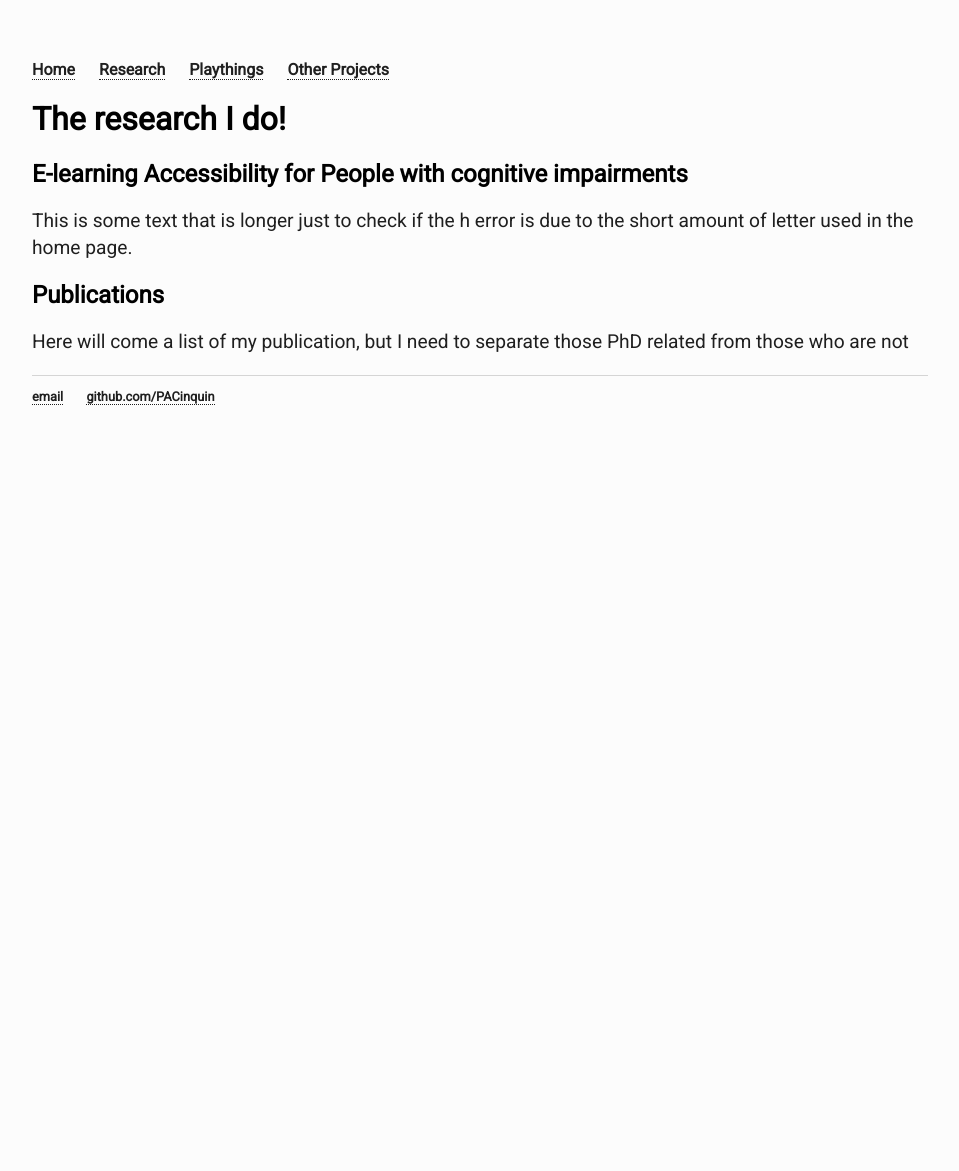
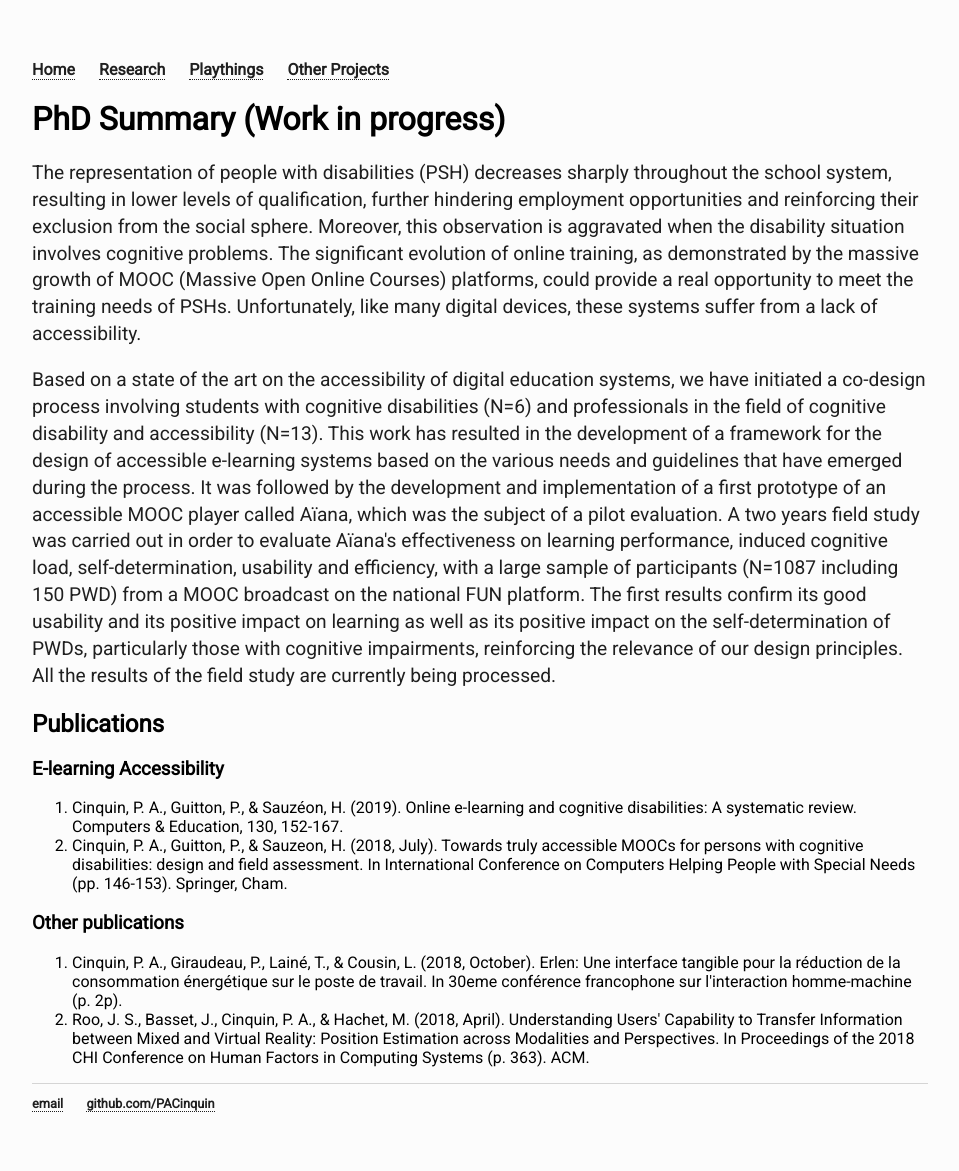
Before and after one commit to PACinquin/pacinquin.github.io, a Jekyll site: the page built from research.html, in a window 1280 px wide. Shown: the whole page, without its empty margins (160-1119 px from the left). Built offline with Jekyll 4.4.1, drawn with Linux system fonts in a browser that asks for light colours; before the commit the page ends 900 px from its top, so only the background shows below that.

Commit message:
update research page

```diff
--- a/research.html
+++ b/research.html
@@ -3,9 +3,19 @@
 title: PAC website - Research
 ---
 <div class="blurb">
-	<h1>The research I do!</h1>
-	<h2>E-learning Accessibility for People with cognitive impairments</h2>
-	<p>This is some text that is longer just to check if the h error is due to the short amount of letter used in the home page.</p>
+	<h1>PhD Summary (Work in progress)</h1>
+	<p>The representation of people with disabilities (PSH) decreases sharply throughout the school system, resulting in lower levels of qualification, further hindering employment opportunities and reinforcing their exclusion from the social sphere. Moreover, this observation is aggravated when the disability situation involves cognitive problems. The significant evolution of online training, as demonstrated by the massive growth of MOOC (Massive Open Online Courses) platforms, could provide a real opportunity to meet the training needs of PSHs. Unfortunately, like many digital devices, these systems suffer from a lack of accessibility.</p>
+
+	<p>Based on a state of the art on the accessibility of digital education systems, we have initiated a co-design process involving students with cognitive disabilities (N=6) and professionals in the field of cognitive disability and accessibility (N=13). This work has resulted in the development of a framework for the design of accessible e-learning systems based on the various needs and guidelines that have emerged during the process. It was followed by the development and implementation of a first prototype of an accessible MOOC player called Aïana, which was the subject of a pilot evaluation. A two years field study was carried out in order to evaluate Aïana's effectiveness on learning performance, induced cognitive load, self-determination, usability and efficiency, with a large sample of participants (N=1087 including 150 PWD) from a MOOC broadcast on the national FUN platform. The first results confirm its good usability and its positive impact on learning as well as its positive impact on the self-determination of PWDs, particularly those with cognitive impairments, reinforcing the relevance of our design principles. All the results of the field study are currently being processed.</p>
 	<h2>Publications</h2>
-	<p>Here will come a list of my publication, but I need to separate those PhD related from those who are not</p>
+	<h3>E-learning Accessibility</h3>
+	<ol type="1">
+  	<li>Cinquin, P. A., Guitton, P., & Sauzéon, H. (2019). Online e-learning and cognitive disabilities: A systematic review. Computers & Education, 130, 152-167.</li>
+  	<li>Cinquin, P. A., Guitton, P., & Sauzeon, H. (2018, July). Towards truly accessible MOOCs for persons with cognitive disabilities: design and field assessment. In International Conference on Computers Helping People with Special Needs (pp. 146-153). Springer, Cham.</li>
+	</ol>
+	<h3>Other publications</h3>
+	<ol>
+		<li>Cinquin, P. A., Giraudeau, P., Lainé, T., & Cousin, L. (2018, October). Erlen: Une interface tangible pour la réduction de la consommation énergétique sur le poste de travail. In 30eme conférence francophone sur l'interaction homme-machine (p. 2p).</li>
+		<li>Roo, J. S., Basset, J., Cinquin, P. A., & Hachet, M. (2018, April). Understanding Users' Capability to Transfer Information between Mixed and Virtual Reality: Position Estimation across Modalities and Perspectives. In Proceedings of the 2018 CHI Conference on Human Factors in Computing Systems (p. 363). ACM.</li>
+	</ol>
 </div><!-- /.blurb -->
```
